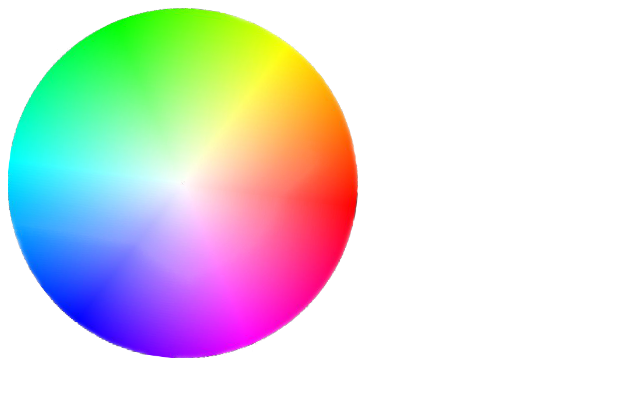
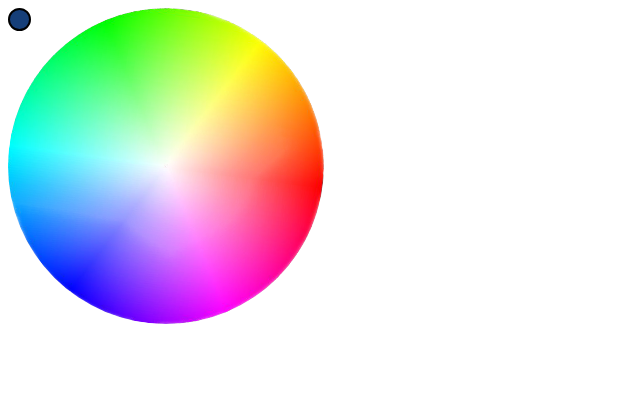
Before and after one commit to danjquinn42/YasColorWheel, a plain HTML site: page colorwheel.html in a window 1280 px wide. Shown: the whole page, without its empty margins (0-640 px from the left). Drawn offline with Linux system fonts and the light colour scheme.

Commit message:
Scale marker, disable user-select, parse hsl color format

```diff
--- a/colorwheel.html
+++ b/colorwheel.html
@@ -7,8 +7,8 @@
   </head>
   <body>
     <colorwheel
-      fill="./assets/Hue_Saturation_Wheel.png"
-      scale="350px">
-    </colorwheel>
+      src="./assets/Hue_Saturation_Wheel.png"
+      style="width: 25%"
+      defaultColor="hsl(215, 69%, 28%)"/>
   </body>
 </html>
--- a/colorwheel.js
+++ b/colorwheel.js
@@ -1,156 +1,122 @@
 document.addEventListener("DOMContentLoaded", () => {
   const wheelTags = document.getElementsByTagName("colorwheel");
   for (i = 0; i < wheelTags.length; ++i) {
-    const fill = wheelTags[i].getAttribute("fill");
-    const scale = wheelTags[i].getAttribute("scale");
+    const image = wheelTags[i].getAttribute("src");
+    const defaultColor = wheelTags[i].getAttribute("defaultColor");
+    const scale = wheelTags[i].style.width;
     const markerList = wheelTags[i].innerHTML;
-    const wheel = new ColorWheel(fill, scale, markerList)
+    const wheel = new ColorWheel(image, scale, defaultColor)
     wheelTags[i].innerHTML = wheel.render();
   };
+  // debugger
 });
 
+// TODO getCurrentColor()
+//  returns {HEX: "#193843",
+// HSL: "251,50,50",
+// RGB: "143,143,413",
+// }
+// TODO setColor(colorFormat, num or string [, num, num])
+// TODO slider for lightness
+// TODO set defaults if user does not pass in width or default color
+
 class ColorWheel {
-  constructor(fill, scale, markerList) {
-    this.fill = fill;
+  constructor(image, scale, defaultColor) {
+    this.image = image;
     this.scale = scale;
-    this.markerList = markerList;
+    this.color = this.parseColor(defaultColor);
   }
 
-  // getCurrentColor()
-  // setColor()
+  parseColor(color){
+    const colorValues =  color.match(/(\d)\w+/g).map((number) => {
+      return parseInt(number);
+    });
+    return { hue: colorValues[0],
+      saturation: colorValues[1],
+      lightness: colorValues[2],
+    };
+  }
 
-  private
+  formatColorValues(color) {
+    return `hsl(${color.hue}, ${color.saturation}%, ${color.lightness}%)`;
+  }
+
+
+  //   hueToX(hue, saturation) {
+  //     saturation = saturation / 100;
+  //     hue = hue * Math.PI / 180;
+  //     return ((Math.cos(hue) * saturation) + 1 ) / 2 * 100;
+  //   }
+  //   hueToY(hue, saturation) {
+  //     saturation = saturation / 100;
+  //     hue = hue * Math.PI / 180;
+  //     return ((Math.sin(hue) * saturation) + 1 ) / 2 * -100 + 100;
+  //   }
+  //   XYtoHueAndSaturation(x, y) {
+  //     const hypotenuse =  this.distanceFromOrigin(x, y);
+  //     const angle = this.toDegrees(Math.acos( x / hypotenuse));
+  //     const saturation = Math.min( hypotenuse * 100, 100 );
+  //     const hue = ( 0 > y ) ? angle : -(angle - 180) + 180;
+  //     return { hue: hue, saturation: saturation };
+  //   }
+
+  marker(){
+    return(`
+      <div style="
+          position: absolute;
+          width: ${this.markerScale()};
+          padding-top: ${this.markerScale()};
+          border-radius: 50%;
+          border: 2px solid black;
+          background: ${this.formatColorValues(this.color)};
+          -webkit-user-select: none;
+          -moz-user-select: none;
+          -ms-user-select: none;
+          user-select: none;"
+        draggable="false";>
+      </div>
+      `);
+  }
+
+  markerScale(){
+    const scaleType = this.scale.slice(-1)
+    if (scaleType === "x") {
+      return `${parseInt(this.scale.slice(0, -2))/12}px`;
+    } else if (scaleType === "%"){
+      return '6%';
+    }
+    throw "Width of Wheel must be defined in pixels or percentage"
+  }
 
   render(){
     return (`
       <div
-        style="width: ${this.scale};
-          height: ${this.scale};
-          background-image: url(${this.fill});
-          background-size: contain;">
+        style="
+          position: relative;
+          border-radius: 50%;
+          width: ${this.scale};
+          padding-top ${this.scale};">
+        <img
+          src="${this.image}"
+          style="
+            drag-image: none;
+            position: absolute;
+            border-radius: 50%;
+            width: 100%;
+            height: auto;
+            -webkit-user-select: none;
+            -moz-user-select: none;
+            -ms-user-select: none;
+            user-select: none;"
+          draggable="false">
+        </img>
+        ${this.marker()}
       </div>
     `);
   }
 }
 
-// import React from 'react';
-// import { withRouter } from 'react-router';
 // import { isEmpty } from 'lodash';
-// import InputRange from 'react-input-range';
-//
-// class Create extends React.Component {
-//   constructor(props) {
-//     super(props);
-//     this.state = {
-//       theme: this.props.theme,
-//       selected: 2,
-//       color0hue: this.props.theme.color_swatches[0].hue,
-//       color0saturation: this.props.theme.color_swatches[0].saturation,
-//       color0lightness: this.props.theme.color_swatches[0].lightness,
-//       color1hue: this.props.theme.color_swatches[1].hue,
-//       color1saturation: this.props.theme.color_swatches[1].saturation,
-//       color1lightness: this.props.theme.color_swatches[1].lightness,
-//       color2hue: this.props.theme.color_swatches[2].hue,
-//       color2saturation: this.props.theme.color_swatches[2].saturation,
-//       color2lightness: this.props.theme.color_swatches[2].lightness,
-//       color3hue: this.props.theme.color_swatches[3].hue,
-//       color3saturation: this.props.theme.color_swatches[3].saturation,
-//       color3lightness: this.props.theme.color_swatches[3].lightness,
-//       color4hue: this.props.theme.color_swatches[4].hue,
-//       color4saturation: this.props.theme.color_swatches[4].saturation,
-//       color4lightness: this.props.theme.color_swatches[4].lightness
-//     };
-//     this.handleSubmit = this.handleSubmit.bind(this);
-//     this.sliderList = this.sliderList.bind(this);
-//     this.marker = this.marker.bind(this);
-//     this.updateHue = this.updateHue.bind(this);
-//     this.updateSaturation = this.updateSaturation.bind(this);
-//     this.updateLightness = this.updateLightness.bind(this);
-//     this.HSLBackground = this.HSLBackground.bind(this);
-//     this.selectedClass = this.selectedClass.bind(this);
-//   }
-//
-//   color0() {
-//     return { hue: this.state.color0hue,
-//       saturation: this.state.color0saturation,
-//       lightness: this.state.color0lightness,
-//       ord: 0};
-//   }
-//
-//   color1() {
-//     return { hue: this.state.color1hue,
-//       saturation: this.state.color1saturation,
-//       lightness: this.state.color1lightness,
-//       ord: 1};
-//   }
-//
-//   color2() {
-//     return { hue: this.state.color2hue,
-//       saturation: this.state.color2saturation,
-//       lightness: this.state.color2lightness,
-//       ord: 2};
-//   }
-//
-//   color3() {
-//     return { hue: this.state.color3hue,
-//       saturation: this.state.color3saturation,
-//       lightness: this.state.color3lightness,
-//       ord: 3};
-//   }
-//
-//   color4() {
-//     return { hue: this.state.color4hue,
-//       saturation: this.state.color4saturation,
-//       lightness: this.state.color4lightness,
-//       ord: 4};
-//   }
-//
-//   componentDidMount() {
-//     if (this.props.params.themeId) {
-//     this.props.fetchTheme(this.props.params.themeId);
-//     }
-//   }
-//
-//
-//   componentWillReceiveProps(nextProps) {
-//     this.setState({
-//       theme: nextProps.theme,
-//       swatches: nextProps.theme.color_swatches,
-//       color0hue: nextProps.theme.color_swatches[0].hue,
-//       color0saturation: nextProps.theme.color_swatches[0].saturation,
-//       color0lightness: nextProps.theme.color_swatches[0].lightness,
-//       color1hue: nextProps.theme.color_swatches[1].hue,
-//       color1saturation: nextProps.theme.color_swatches[1].saturation,
-//       color1lightness: nextProps.theme.color_swatches[1].lightness,
-//       color2hue: nextProps.theme.color_swatches[2].hue,
-//       color2saturation: nextProps.theme.color_swatches[2].saturation,
-//       color2lightness: nextProps.theme.color_swatches[2].lightness,
-//       color3hue: nextProps.theme.color_swatches[3].hue,
-//       color3saturation: nextProps.theme.color_swatches[3].saturation,
-//       color3lightness: nextProps.theme.color_swatches[3].lightness,
-//       color4hue: nextProps.theme.color_swatches[4].hue,
-//       color4saturation: nextProps.theme.color_swatches[4].saturation,
-//       color4lightness: nextProps.theme.color_swatches[4].lightness
-//     });
-//   }
-//
-//
-//   handleSubmit(e) {
-//     e.preventDefault();
-//     const color_swatches =  [
-//         this.color0(),
-//         this.color1(),
-//         this.color2(),
-//         this.color3(),
-//         this.color4() ];
-//
-//     const theme = {
-//       title: "untitled theme",
-//       color_swatches: color_swatches
-//     };
-//     this.props.createTheme(theme).
-//       then((data) => this.props.router.push(`/theme/${data.id}`));
-//   }
 //
 //
 //
```
